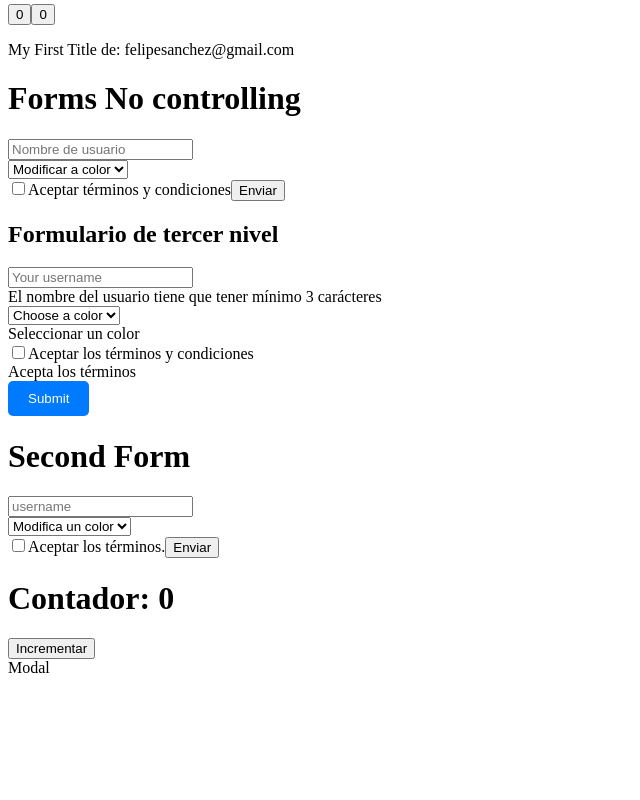
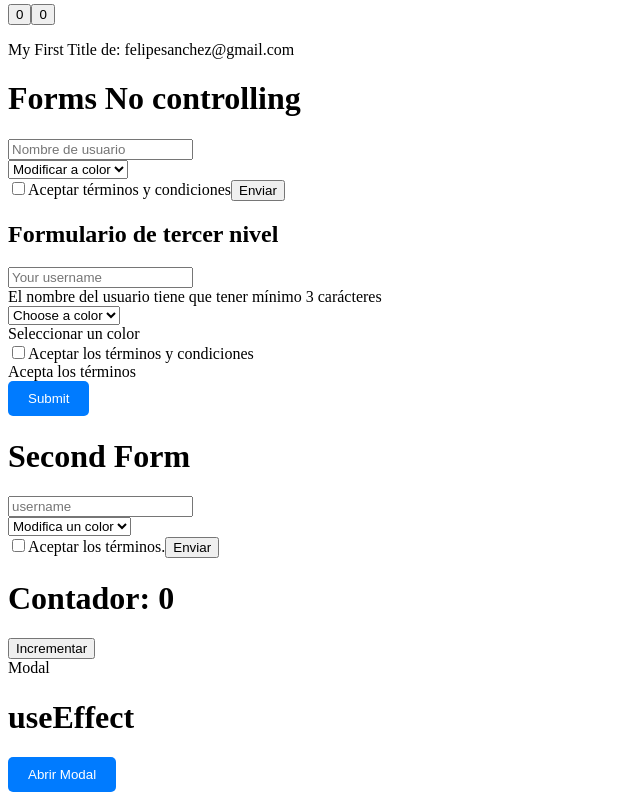
Before and after one commit to PC-Techdeveloper/react-ts, a React (Vite) app: page / in a window 1280 px wide. Shown: the part 377-1177 px from the top of the page, without its empty margins (0-640 px from the left). Before the commit the page ends 1062 px from the top, so only its background shows below. Built offline with nearby package versions, Linux system fonts and the light colour scheme.

Commit message:
calling apis

```diff
--- a/src/Components/SecondModal.tsx
+++ b/src/Components/SecondModal.tsx
@@ -1,8 +1,21 @@
+import { useState } from 'react';
+import Modal from './Modal';
+
 const SecondModal = () => {
+  const [isOpen, setIsOpen] = useState(false);
+
   return (
-    <>
-      <h1>Second Modal</h1>
-    </>
+    <div className="container mx-auto">
+      <h1>useEffect</h1>
+      <button
+        className={`btn btn-${!isOpen ? 'success' : 'warning'}`}
+        onClick={() => setIsOpen(!isOpen)}
+      >
+        {!isOpen ? 'Abrir ' : 'Cerrar '}
+        Modal
+      </button>
+      <div className="my-5">{isOpen && <Modal />}</div>
+    </div>
   );
 };
 
--- a/src/main.tsx
+++ b/src/main.tsx
@@ -14,6 +14,7 @@ import Forms from './Components/Forms.tsx';
 import SecondForms from './Components/SecondForms.tsx';
 import UseEffect from './Components/UseEffect.tsx';
 import Modal from './Components/Modal.tsx';
+import SecondModal from './Components/SecondModal.tsx';
 
 createRoot(document.getElementById('root')!).render(
   <StrictMode>
@@ -33,5 +34,6 @@ createRoot(document.getElementById('root')!).render(
     <SecondForms />
     <UseEffect />
     <Modal />
+    <SecondModal />
   </StrictMode>
 );
```
Also changed, not shown: src/Components/Apis.tsx (added, +7 -0 lines).
